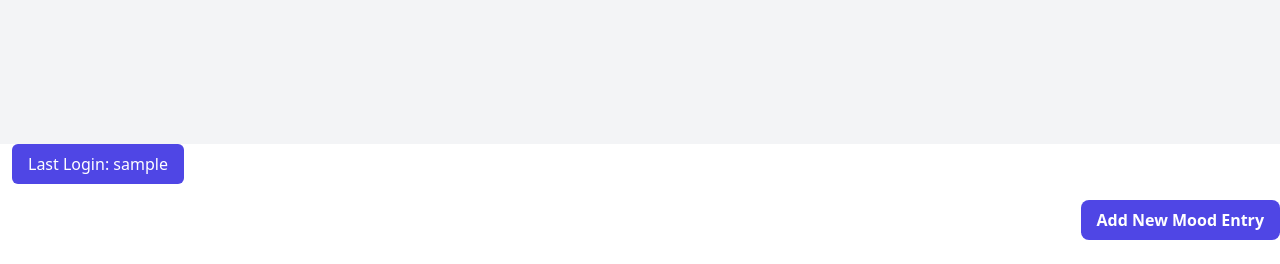
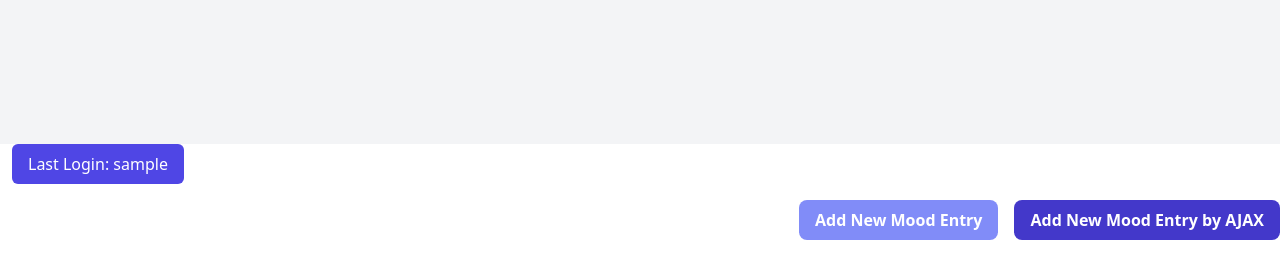
Before and after one commit to theoalll/mental-health-tracker, a Django app: template main/templates/main.html in a window 1280 px wide. Shown: the part 784-1048 px from the top of the page. Run offline with Django 5.2, Linux system fonts and the light colour scheme; the template is opened without the code that fills it: most values are stand-ins (such as "Sample title", 1, 10 or a date in 2020); data that the repository does not hold is empty; some libraries are stand-ins or nearby versions.

Commit message:
add modal as a form to add mood

```diff
--- a/main/templates/main.html
+++ b/main/templates/main.html
@@ -28,12 +28,54 @@
       </div>
     </div>
     <div class="flex justify-end mb-6">
-        <a href="{% url 'main:create_mood_entry' %}" class="bg-indigo-600 hover:bg-indigo-700 text-white font-bold py-2 px-4 rounded-lg transition duration-300 ease-in-out transform hover:-translate-y-1 hover:scale-105">
+        <a href="{% url 'main:create_mood_entry' %}" class="bg-indigo-400 hover:bg-indigo-400 text-white font-bold py-2 px-4 rounded-lg transition duration-300 ease-in-out transform hover:-translate-y-1 hover:scale-105 mx-4 ">
             Add New Mood Entry
         </a>
-    </div>
+        <button data-modal-target="crudModal" data-modal-toggle="crudModal" class="btn bg-indigo-700 hover:bg-indigo-600 text-white font-bold py-2 px-4 rounded-lg transition duration-300 ease-in-out transform hover:-translate-y-1 hover:scale-105" onclick="showModal();">
+          Add New Mood Entry by AJAX
+        </button>
+        </div>
 
     <div id="mood_entry_cards"></div>
+
+    <div id="crudModal" tabindex="-1" aria-hidden="true" class="hidden fixed inset-0 z-50 w-full flex items-center justify-center bg-gray-800 bg-opacity-50 overflow-x-hidden overflow-y-auto transition-opacity duration-300 ease-out">
+        <div id="crudModalContent" class="relative bg-white rounded-lg shadow-lg w-5/6 sm:w-3/4 md:w-1/2 lg:w-1/3 mx-4 sm:mx-0 transform scale-95 opacity-0 transition-transform transition-opacity duration-300 ease-out">
+          <!-- Modal header -->
+          <div class="flex items-center justify-between p-4 border-b rounded-t">
+            <h3 class="text-xl font-semibold text-gray-900">
+              Add New Mood Entry
+            </h3>
+            <button type="button" class="text-gray-400 bg-transparent hover:bg-gray-200 hover:text-gray-900 rounded-lg text-sm p-1.5 ml-auto inline-flex items-center" id="closeModalBtn">
+              <svg aria-hidden="true" class="w-5 h-5" fill="currentColor" viewBox="0 0 20 20" xmlns="http://www.w3.org/2000/svg">
+                <path fill-rule="evenodd" d="M4.293 4.293a1 1 0 011.414 0L10 8.586l4.293-4.293a1 1 0 111.414 1.414L11.414 10l4.293 4.293a1 1 0 01-1.414 1.414L10 11.414l-4.293 4.293a1 1 0 01-1.414-1.414L8.586 10 4.293 5.707a1 1 0 010-1.414z" clip-rule="evenodd"></path>
+              </svg>
+              <span class="sr-only">Close modal</span>
+            </button>
+          </div>
+          <!-- Modal body -->
+          <div class="px-6 py-4 space-y-6 form-style">
+            <form id="moodEntryForm">
+              <div class="mb-4">
+                <label for="mood" class="block text-sm font-medium text-gray-700">Mood</label>
+                <input type="text" id="mood" name="mood" class="mt-1 block w-full border border-gray-300 rounded-md p-2 hover:border-indigo-700" placeholder="Enter your mood" required>
+              </div>
+              <div class="mb-4">
+                <label for="feelings" class="block text-sm font-medium text-gray-700">Feelings</label>
+                <textarea id="feelings" name="feelings" rows="3" class="mt-1 block w-full h-52 resize-none border border-gray-300 rounded-md p-2 hover:border-indigo-700" placeholder="Describe your feelings" required></textarea>
+              </div>
+              <div class="mb-4">
+                <label for="moodIntensity" class="block text-sm font-medium text-gray-700">Mood Intensity (1-10)</label>
+                <input type="number" id="moodIntensity" name="mood_intensity" min="1" max="10" class="mt-1 block w-full border border-gray-300 rounded-md p-2 hover:border-indigo-700" required>
+              </div>
+            </form>
+          </div>
+          <!-- Modal footer -->
+          <div class="flex flex-col space-y-2 md:flex-row md:space-y-0 md:space-x-2 p-6 border-t border-gray-200 rounded-b justify-center md:justify-end">
+            <button type="button" class="bg-gray-500 hover:bg-gray-600 text-white font-bold py-2 px-4 rounded-lg" id="cancelButton">Cancel</button>
+            <button type="submit" id="submitMoodEntry" form="moodEntryForm" class="bg-indigo-700 hover:bg-indigo-600 text-white font-bold py-2 px-4 rounded-lg">Save</button>
+          </div>
+        </div>
+      </div>
 
 </div>
 
@@ -114,6 +156,36 @@
     document.getElementById("mood_entry_cards").innerHTML = htmlString;
 }
 refreshMoodEntries();
+
+const modal = document.getElementById('crudModal');
+  const modalContent = document.getElementById('crudModalContent');
+
+  function showModal() {
+      const modal = document.getElementById('crudModal');
+      const modalContent = document.getElementById('crudModalContent');
+
+      modal.classList.remove('hidden');
+      setTimeout(() => {
+        modalContent.classList.remove('opacity-0', 'scale-95');
+        modalContent.classList.add('opacity-100', 'scale-100');
+      }, 50);
+  }
+
+  function hideModal() {
+      const modal = document.getElementById('crudModal');
+      const modalContent = document.getElementById('crudModalContent');
+
+      modalContent.classList.remove('opacity-100', 'scale-100');
+      modalContent.classList.add('opacity-0', 'scale-95');
+
+      setTimeout(() => {
+        modal.classList.add('hidden');
+      }, 150);
+  }
+
+  document.getElementById("cancelButton").addEventListener("click", hideModal);
+  document.getElementById("closeModalBtn").addEventListener("click", hideModal);
+
 </script>
 
 {% endblock content %}
```
